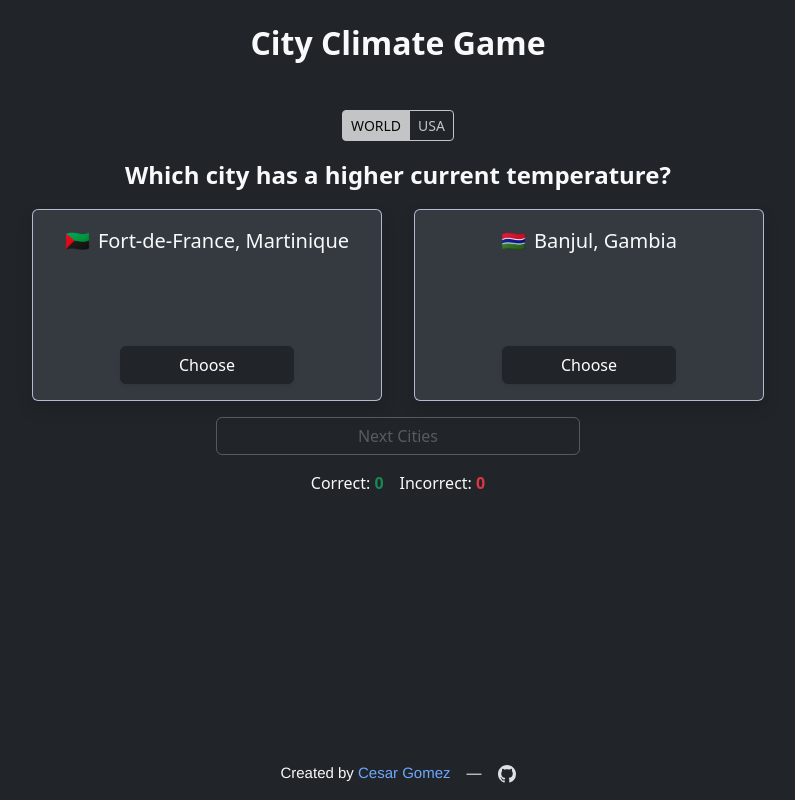
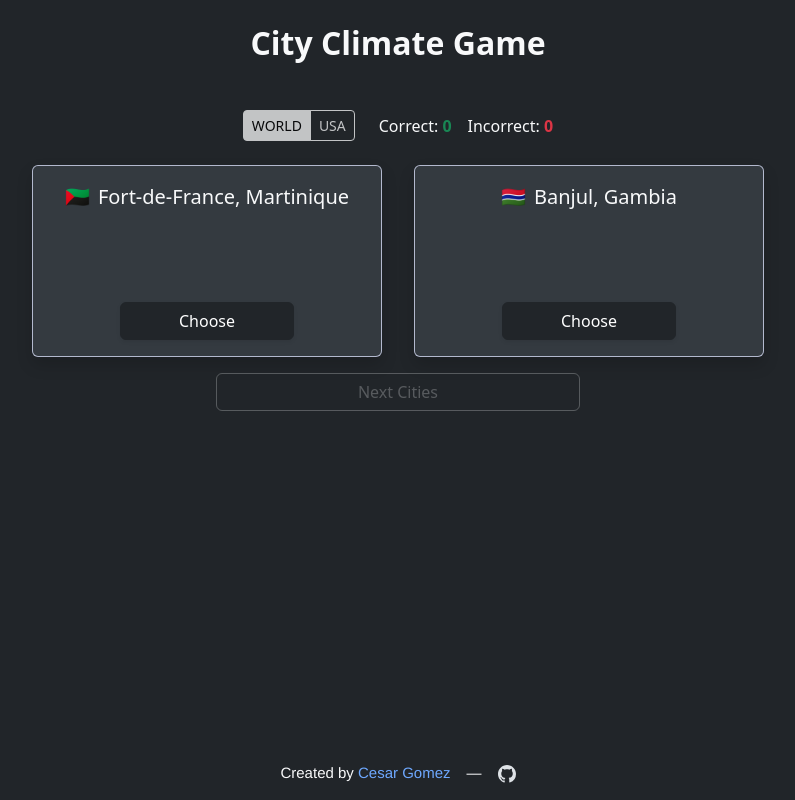
Before and after one commit to csgomez/react-climate-guess, a React (Vite) app: page / in a window 1280 px wide. Shown: the whole page, without its empty margins (242-1037 px from the left). Built offline with nearby package versions, Linux system fonts and the light colour scheme; no server answers.

Commit message:
style - moved the GameModeSelector and Score components to same section element. refactor - temporarily removed the GamePrompt component

```diff
--- a/src/App.tsx
+++ b/src/App.tsx
@@ -10,7 +10,7 @@ import GameModeSelector from './components/GameModeSelector';
 import ScoreStats from './components/ScoreStats';
 import Header from './components/Header';
 import Footer from './components/Footer';
-import GamePrompt from './components/GamePrompt';
+// import GamePrompt from './components/GamePrompt';
 
 const citiesData = {
   world: worldCountryCapitals,
@@ -61,11 +61,14 @@ function App() {
     <div className="vh-100 text-center d-flex flex-column">
       <Header />
       <main className="container d-flex flex-column flex-grow-1 gap-3 px-4">
-        <GameModeSelector
-          currentGameMode={currentGameMode}
-          onGameModeChange={changeGameMode}
-        />
-        <GamePrompt />
+        <section className="d-flex flex-column flex-sm-row justify-content-center align-items-center gap-3 gap-sm-4 mb-2">
+          <GameModeSelector
+            currentGameMode={currentGameMode}
+            onGameModeChange={changeGameMode}
+          />
+          <ScoreStats score={score} />
+        </section>
+        {/* <GamePrompt /> */}
         <Game
           cities={currentCities}
           cityTemperatures={cityTemperatures}
@@ -74,7 +77,6 @@ function App() {
           changeCities={changeCities}
           setScore={setScore}
         />
-        <ScoreStats score={score} />
         <Footer />
       </main>
     </div>
```
